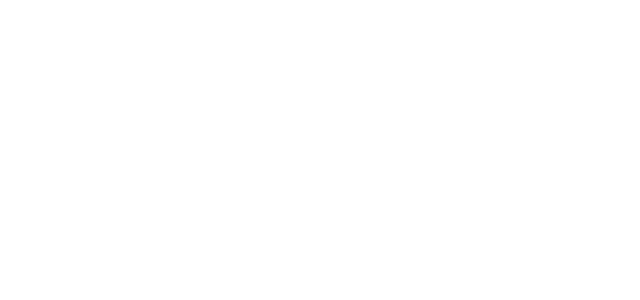
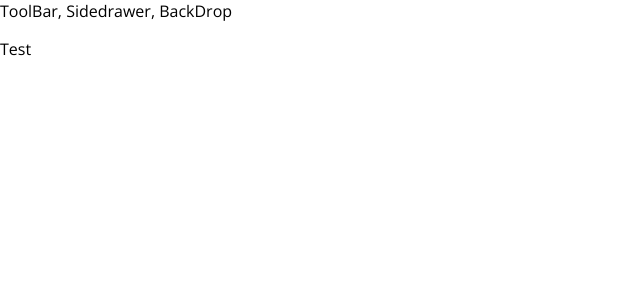
Before and after one commit to mikeslaby3/Burger-Builder, a React (Create React App) app: page / in a window 1280 px wide. Shown: the top 300 px of the page, without its empty margins (0-640 px from the left). Built offline with nearby package versions, Linux system fonts and the light colour scheme.

Commit message:
Imported layout component

```diff
--- a/src/App.js
+++ b/src/App.js
@@ -1,8 +1,13 @@
-import React, { Component } from 'react'
+import React, { Component } from 'react';
+
+import Layout from './components/Layout/Layout';
 class App extends Component {
   render() {
     return (
       <div>
+        <Layout>
+          <p>Test</p>
+        </Layout>
 
       </div>
     )
```
